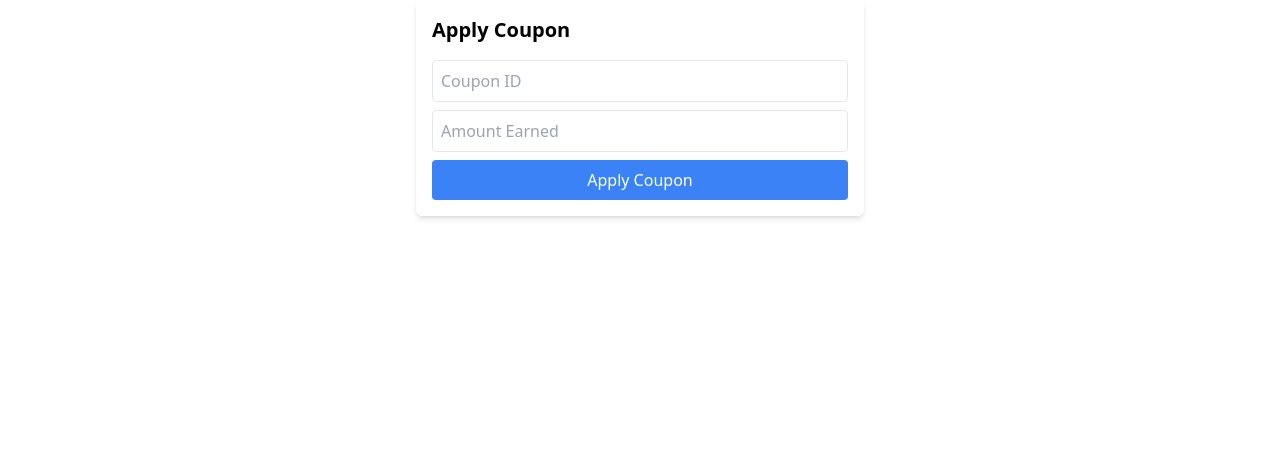
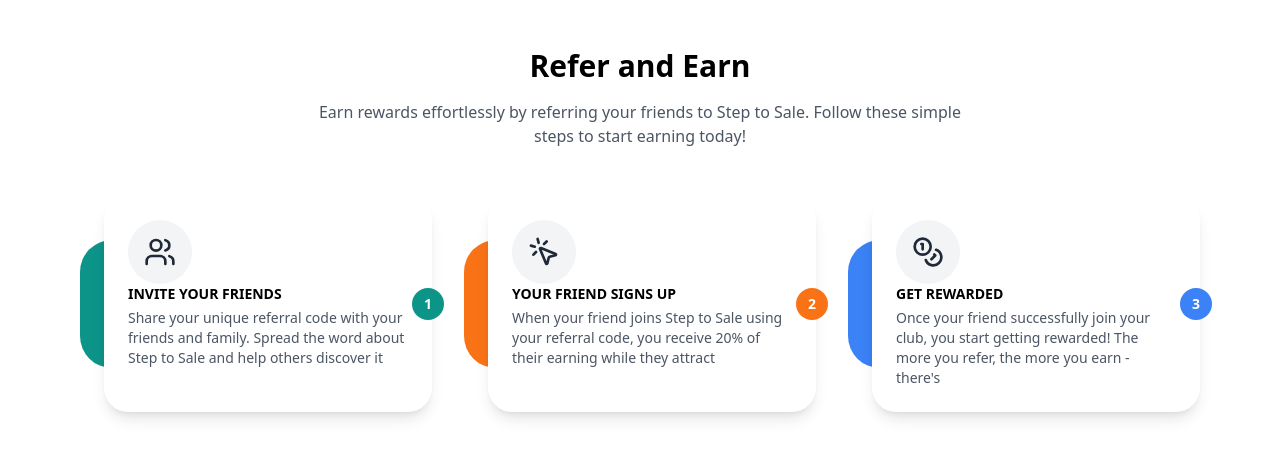
Before and after one commit to gurdeepsdev/step-to-sale, a React (Vite) app: page /My in a window 1280 px wide. Shown: the top 458 px of the page. Built offline with nearby package versions, Linux system fonts and the light colour scheme; no server answers.

Commit message:
new addition 11

```diff
--- a/src/auth/Singup.jsx
+++ b/src/auth/Singup.jsx
@@ -154,6 +154,8 @@
        Cookies.set("referral_code", encryptData(referral_code), { expires: 7 });
        Cookies.set("username", encryptData(username), { expires: 7 });
        Cookies.set("email", encryptData(email), { expires: 7 });
+       Cookies.set("phone_number", encryptData(email), { expires: 7 });
+
 
       // Success alert
       Swal.fire({
@@ -212,7 +214,7 @@
         localStorage.removeItem("password");
         localStorage.setItem("rememberMe", "false");
       }
-      const { token,userId, balance, referral_code, username, email } = response.data;
+      const { token,userId, balance, referral_code, username, email,phone_number } = response.data;
 
      // Encrypt and store data in cookies
      Cookies.set("userId", encryptData(userId), { expires: 7 });
@@ -222,6 +224,8 @@
      Cookies.set("referral_code", encryptData(referral_code), { expires: 7 });
      Cookies.set("username", encryptData(username), { expires: 7 });
      Cookies.set("email", encryptData(email), { expires: 7 });
+     Cookies.set("phone_number", encryptData(phone_number), { expires: 7 });
+
 
       // Success alert
       Swal.fire({
--- a/src/context/AuthContext.jsx
+++ b/src/context/AuthContext.jsx
@@ -27,6 +27,8 @@
   const [username, setUsername] = useState(() => decryptData(Cookies.get("username")));
   const [email, setEmail] = useState(() => decryptData(Cookies.get("email")));
   const [referralCode, setReferralCode] = useState(() => decryptData(Cookies.get("referral_code")));
+  const [phone_number, setPhonenumber] = useState(() => decryptData(Cookies.get("phone_number")));
+
 
   // Function to refresh cookies manually after login or changes
   const refreshAuth = () => {
@@ -36,12 +38,16 @@
     setUsername(decryptData(Cookies.get("username")));
     setEmail(decryptData(Cookies.get("email")));
     setReferralCode(decryptData(Cookies.get("referral_code")));
+    setReferralCode(decryptData(Cookies.get("referral_code")));
+    setPhonenumber(decryptData(Cookies.get("phone_number")));
+
+
   };
 
 
   return (
     <AuthContext.Provider
-      value={{ token, userId, balance, username, email, referralCode, refreshAuth }}
+      value={{ token, userId, balance, username, email, referralCode,phone_number, refreshAuth }}
     >
       {children}
     </AuthContext.Provider>
--- a/src/pages/My.jsx
+++ b/src/pages/My.jsx
@@ -1,66 +1,134 @@
-import React, { useState, useEffect } from "react";
-import axios from "axios";
-import { io } from "socket.io-client";
+// import React, { useState, useEffect } from "react";
+// import axios from "axios";
+// import { io } from "socket.io-client";
 
-const socket = io("http://localhost:5000");
+// const socket = io("http://localhost:5000");
 
-const ApplyCoupon = () => {
-  const [couponId, setCouponId] = useState("");
-  const [amountEarned, setAmountEarned] = useState("");
-  const [userId, setUserId] = useState("29");
-  const [message, setMessage] = useState("");
+// const ApplyCoupon = () => {
+//   const [couponId, setCouponId] = useState("");
+//   const [amountEarned, setAmountEarned] = useState("");
+//   const [userId, setUserId] = useState("29");
+//   const [message, setMessage] = useState("");
 
-  useEffect(() => {
-    if (userId) {
-      socket.on(`notification-${userId}`, (data) => {
-        alert(data.message);
-      });
-    }
-    return () => {
-      socket.off(`notification-${userId}`);
-    };
-  }, [userId]);
+//   useEffect(() => {
+//     if (userId) {
+//       socket.on(`notification-${userId}`, (data) => {
+//         alert(data.message);
+//       });
+//     }
+//     return () => {
+//       socket.off(`notification-${userId}`);
+//     };
+//   }, [userId]);
 
-  const handleApplyCoupon = async () => {
-    try {
-      const response = await axios.post("http://localhost:5000/api/applyCoupon", {
-        userId,
-        couponId,
-        amountEarned,
-      });
-      setMessage(response.data.message);
-    } catch (error) {
-      console.error("Error applying coupon:", error);
-      setMessage("Failed to apply coupon");
-    }
-  };
+//   const handleApplyCoupon = async () => {
+//     try {
+//       const response = await axios.post("http://localhost:5000/api/applyCoupon", {
+//         userId,
+//         couponId,
+//         amountEarned,
+//       });
+//       setMessage(response.data.message);
+//     } catch (error) {
+//       console.error("Error applying coupon:", error);
+//       setMessage("Failed to apply coupon");
+//     }
+//   };
+
+//   return (
+//     <div className="p-4 max-w-md mx-auto bg-white shadow-md rounded-md">
+//       <h2 className="text-xl font-bold mb-4">Apply Coupon</h2>
+//       <input
+//         type="text"
+//         placeholder="Coupon ID"
+//         className="w-full p-2 border rounded mb-2"
+//         value={couponId}
+//         onChange={(e) => setCouponId(e.target.value)}
+//       />
+//       <input
+//         type="number"
+//         placeholder="Amount Earned"
+//         className="w-full p-2 border rounded mb-2"
+//         value={amountEarned}
+//         onChange={(e) => setAmountEarned(e.target.value)}
+//       />
+//       <button
+//         className="w-full bg-blue-500 text-white p-2 rounded"
+//         onClick={handleApplyCoupon}
+//       >
+//         Apply Coupon
+//       </button>
+//       {message && <p className="mt-2 text-green-500">{message}</p>}
+//     </div>
+//   );
+// };
+
+// export default ApplyCoupon;
+
+import { Users, MousePointerClick, Coins } from "lucide-react"
+
+export default function ReferAndEarn() {
+  const steps = [
+    {
+      icon: Users,
+      title: "INVITE YOUR FRIENDS",
+      description:
+        "Share your unique referral code with your friends and family. Spread the word about Step to Sale and help others discover it",
+      step: 1,
+      accentColor: "bg-teal-600",
+    },
+    {
+      icon: MousePointerClick,
+      title: "YOUR FRIEND SIGNS UP",
+      description:
+        "When your friend joins Step to Sale using your referral code, you receive 20% of their earning while they attract",
+      step: 2,
+      accentColor: "bg-orange-500",
+    },
+    {
+      icon: Coins,
+      title: "GET REWARDED",
+      description:
+        "Once your friend successfully join your club, you start getting rewarded! The more you refer, the more you earn - there's",
+      step: 3,
+      accentColor: "bg-blue-500",
+    },
+  ]
 
   return (
-    <div className="p-4 max-w-md mx-auto bg-white shadow-md rounded-md">
-      <h2 className="text-xl font-bold mb-4">Apply Coupon</h2>
-      <input
-        type="text"
-        placeholder="Coupon ID"
-        className="w-full p-2 border rounded mb-2"
-        value={couponId}
-        onChange={(e) => setCouponId(e.target.value)}
-      />
-      <input
-        type="number"
-        placeholder="Amount Earned"
-        className="w-full p-2 border rounded mb-2"
-        value={amountEarned}
-        onChange={(e) => setAmountEarned(e.target.value)}
-      />
-      <button
-        className="w-full bg-blue-500 text-white p-2 rounded"
-        onClick={handleApplyCoupon}
-      >
-        Apply Coupon
-      </button>
-      {message && <p className="mt-2 text-green-500">{message}</p>}
+    <div className="max-w-6xl mx-auto px-4 py-12">
+      <div className="text-center mb-12">
+        <h2 className="text-3xl font-bold mb-4">Refer and Earn</h2>
+        <p className="text-gray-600 max-w-2xl mx-auto">
+          Earn rewards effortlessly by referring your friends to Step to Sale. Follow these simple steps to start
+          earning today!
+        </p>
+      </div>
+
+      <div className="grid md:grid-cols-3 gap-8">
+        {steps.map((step, index) => (
+          <div key={index} className="relative flex">
+            {/* Accent curve */}
+            <div className={`absolute top-1/2 -translate-y-1/2 w-8 ${step.accentColor} h-32 rounded-l-full`} />
+
+            {/* Card */}
+            <div className="relative ml-6 bg-white rounded-3xl p-6 shadow-lg  items-center  justify-center gap-4">
+              <div className=" w-16 h-16 flex items-center justify-center bg-gray-100 rounded-full">
+                <step.icon className="w-8 h-8 text-gray-800" />
+              </div>
+              <div className="flex-1">
+                <h3 className="font-bold text-sm mb-1">{step.title}</h3>
+                <p className="text-sm text-gray-600">{step.description}</p>
+              </div>
+              <div
+                className={`absolute -right-3 top-1/2 -translate-y-1/2 w-8 h-8 ${step.accentColor} rounded-full flex items-center justify-center text-white font-bold text-sm`}
+              >
+                {step.step}
+              </div>
+            </div>
+          </div>
+        ))}
+      </div>
     </div>
-  );
-};
-
-export default ApplyCoupon;
+  )
+}
```
Also changed, not shown: src/pages/Account.jsx (+209 -39 lines).
